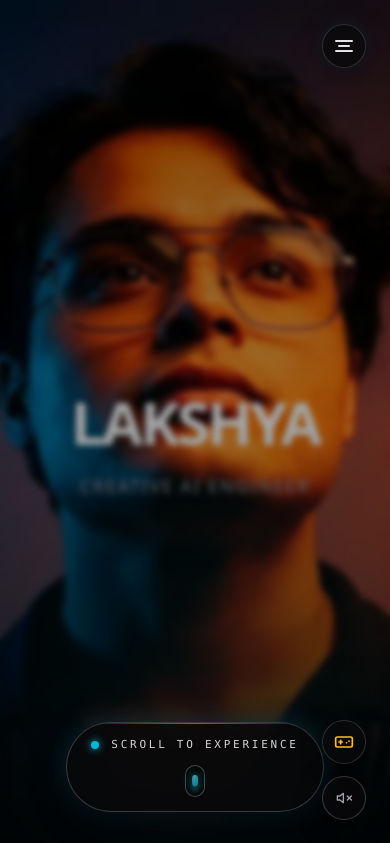
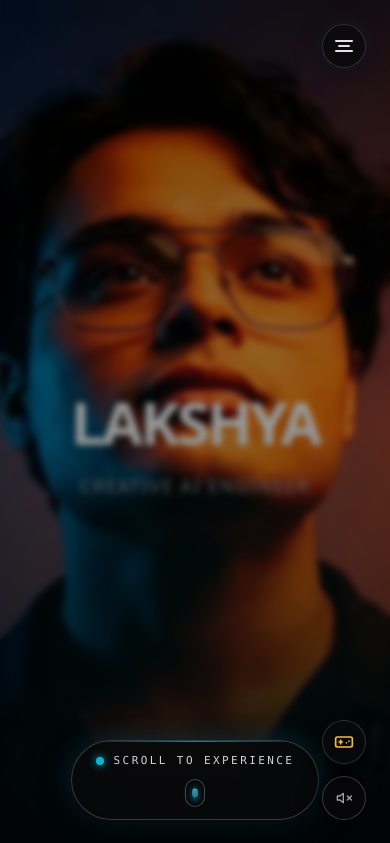
Before and after one commit to lak-is-law/scrollytelling-portfolio, a Next.js app: page / in a window 390 px wide. Shown: the top 843 px of the page. Built offline with nearby package versions, Linux system fonts and the light colour scheme; what world-atlas would draw is missing.

Commit message:
fix(ui): perfect bottom-center alignment across laptop, ipad, and phone

```diff
--- a/src/components/ui/ScrollOnboardingOverlay.tsx
+++ b/src/components/ui/ScrollOnboardingOverlay.tsx
@@ -14,7 +14,7 @@ export default function ScrollOnboardingOverlay() {
 
   // Smooth 60 FPS fade out as user scrolls (visible at top, fades out completely by 100px)
   const opacity = useTransform(scrollY, [0, 100], [1, 0]);
-  const y = useTransform(scrollY, [0, 100], [0, 24]);
+  const y = useTransform(scrollY, [0, 100], [0, 20]);
   const backdropOpacity = useTransform(scrollY, [0, 90], [1, 0]);
   const pointerEvents = useTransform<number, "auto" | "none">(scrollY, (v) => (v < 25 ? "auto" : "none"));
 
@@ -33,21 +33,24 @@ export default function ScrollOnboardingOverlay() {
         initial={{ opacity: 0 }}
         animate={{ opacity: 1 }}
         transition={{ duration: 1.2, ease: [0.16, 1, 0.3, 1] }}
-        className="fixed inset-0 z-20 pointer-events-none select-none bg-gradient-to-t from-black/80 via-black/35 to-black/50 backdrop-blur-[3px]"
+        className="fixed inset-0 z-20 pointer-events-none select-none bg-gradient-to-t from-black/85 via-black/40 to-black/50 backdrop-blur-[3px]"
         aria-hidden="true"
       >
         {/* Ambient Radial Spotlight Bloom */}
-        <div className="absolute bottom-0 left-1/2 -translate-x-1/2 w-[650px] max-w-full h-[380px] bg-cyan-500/[0.08] rounded-full blur-[130px] pointer-events-none" />
+        <div className="absolute bottom-0 left-1/2 -translate-x-1/2 w-[700px] max-w-full h-[400px] bg-cyan-500/[0.09] rounded-full blur-[140px] pointer-events-none" />
       </motion.div>
 
-      {/* 2. Perfectly Centered Floating VisionOS Onboarding Pill Container across Phone, iPad, Laptop */}
-      <div className="fixed bottom-8 sm:bottom-12 inset-x-0 flex items-center justify-center pointer-events-none z-30 px-4 select-none">
+      {/* 2. Absolute Bottom Center Container across Laptop, iPad, and Phone */}
+      <div
+        className="fixed bottom-6 sm:bottom-8 left-0 right-0 w-full flex items-center justify-center pointer-events-none z-30 px-4 select-none"
+        style={{ margin: "0 auto" }}
+      >
         <motion.div
           style={{ opacity, y, pointerEvents }}
           initial={{ opacity: 0, y: 32, scale: 0.92, filter: "blur(12px)" }}
           animate={{ opacity: 1, y: 0, scale: 1, filter: "blur(0px)" }}
           transition={{ duration: 1.0, delay: 0.3, ease: [0.16, 1, 0.3, 1] }}
-          className="pointer-events-auto"
+          className="pointer-events-auto flex flex-col items-center justify-center"
         >
           <div
             role="button"
@@ -59,7 +62,7 @@ export default function ScrollOnboardingOverlay() {
               }
             }}
             onMouseEnter={() => arcadeAudio.playHover()}
-            className="group cursor-pointer relative flex flex-col items-center gap-3 px-6 py-3.5 rounded-full bg-zinc-950/85 backdrop-blur-2xl border border-white/20 hover:border-cyan-400/60 shadow-[0_10px_35px_-5px_rgba(0,0,0,0.85),0_0_30px_-5px_rgba(56,189,248,0.3)] hover:shadow-[0_10px_40px_rgba(0,0,0,0.95),0_0_35px_rgba(56,189,248,0.5)] transition-all duration-500 overflow-hidden"
+            className="group cursor-pointer relative flex flex-col items-center justify-center gap-2.5 px-6 py-3 rounded-full bg-zinc-950/85 backdrop-blur-2xl border border-white/20 hover:border-cyan-400/60 shadow-[0_10px_35px_-5px_rgba(0,0,0,0.85),0_0_30px_-5px_rgba(56,189,248,0.3)] hover:shadow-[0_10px_40px_rgba(0,0,0,0.95),0_0_35px_rgba(56,189,248,0.5)] transition-all duration-500 overflow-hidden text-center"
           >
             {/* Top Specular Shimmer Beam */}
             <div className="absolute top-0 inset-x-0 h-[1px] bg-gradient-to-r from-transparent via-cyan-400/60 to-transparent" />
@@ -68,26 +71,26 @@ export default function ScrollOnboardingOverlay() {
             <div className="absolute inset-0 -translate-x-full group-hover:translate-x-full transition-transform duration-1000 bg-gradient-to-r from-transparent via-cyan-400/10 to-transparent pointer-events-none" />
 
             {/* Onboarding Text & Pulsing Status Node */}
-            <div className="flex items-center gap-3">
+            <div className="flex items-center justify-center gap-2.5">
               <span className="relative flex h-2 w-2">
                 <span className="animate-ping absolute inline-flex h-full w-full rounded-full bg-cyan-400 opacity-75" />
                 <span className="relative inline-flex rounded-full h-2 w-2 bg-cyan-500 shadow-[0_0_8px_#06b6d4]" />
               </span>
 
-              <span className="text-[11px] sm:text-xs font-mono font-medium tracking-[0.25em] text-zinc-300 group-hover:text-white uppercase transition-colors whitespace-nowrap">
+              <span className="text-[11px] sm:text-xs font-mono font-medium tracking-[0.22em] text-zinc-300 group-hover:text-white uppercase transition-colors whitespace-nowrap">
                 Scroll to Experience
               </span>
             </div>
 
             {/* Apple-grade Kinetic Glowing Scroll Indicator */}
-            <div className="relative w-5 h-8 rounded-full border border-white/25 group-hover:border-cyan-400/60 transition-colors flex items-start justify-center p-1 bg-black/40 shadow-[inset_0_1px_4px_rgba(0,0,0,0.6)]">
+            <div className="relative w-5 h-7 rounded-full border border-white/25 group-hover:border-cyan-400/60 transition-colors flex items-start justify-center p-1 bg-black/40 shadow-[inset_0_1px_4px_rgba(0,0,0,0.6)]">
               {/* Laser Guide Center Track */}
-              <div className="absolute top-1.5 bottom-1.5 w-[1px] bg-gradient-to-b from-cyan-400/0 via-cyan-400/30 to-cyan-400/0 pointer-events-none" />
+              <div className="absolute top-1 bottom-1 w-[1px] bg-gradient-to-b from-cyan-400/0 via-cyan-400/30 to-cyan-400/0 pointer-events-none" />
 
               {/* 60 FPS Flowing Liquid Light Capsule */}
               <motion.div
                 animate={{
-                  y: [0, 14, 0],
+                  y: [0, 12, 0],
                   opacity: [0.4, 1, 0.4],
                   scaleY: [1, 1.35, 1],
                 }}
@@ -96,7 +99,7 @@ export default function ScrollOnboardingOverlay() {
                   repeat: Infinity,
                   ease: "easeInOut",
                 }}
-                className="w-1.5 h-2.5 rounded-full bg-gradient-to-b from-cyan-300 to-cyan-500 shadow-[0_0_10px_#22d3ee] z-10"
+                className="w-1.5 h-2 rounded-full bg-gradient-to-b from-cyan-300 to-cyan-500 shadow-[0_0_10px_#22d3ee] z-10"
               />
 
               {/* Radiating Micro Ambient Glow at Base */}
```
